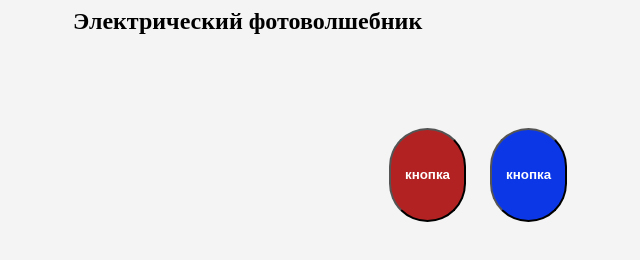
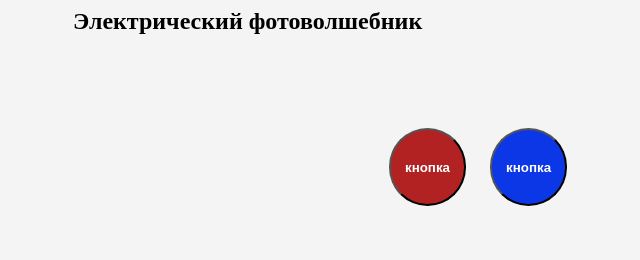
Before and after one commit to MaximMVM/MaximMVM.github.io, a plain HTML site: page v/index.html in a window 1280 px wide. Shown: the whole page, without its empty margins (112-752 px from the left). Drawn offline with Linux system fonts and the light colour scheme.

Commit message:
кнопки блять

```diff
--- a/v/index.html
+++ b/v/index.html
@@ -19,9 +19,9 @@
      }
      .but{
        width:10%;
-       height:12%;
+       height:10%;
 
-       border-radius:65px;
+       border-radius:55px;
        color:#fff;
      }
      #but1{
```
